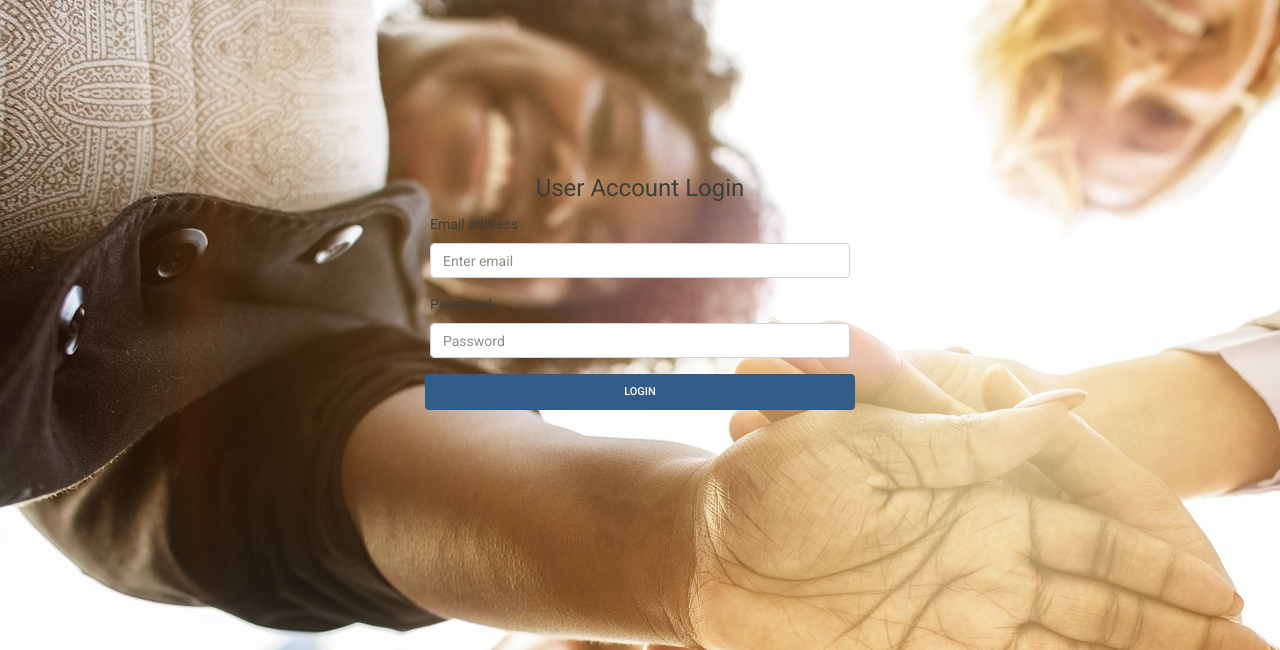
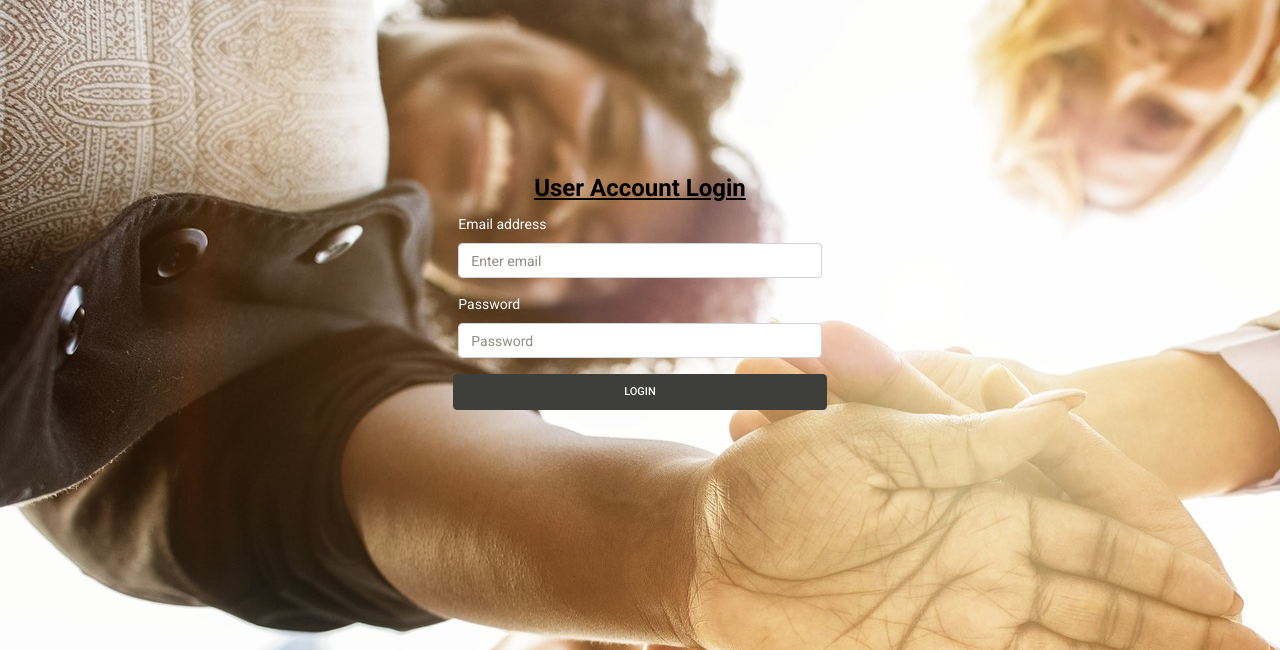
Before and after one commit to xcxgxw/xwxexbxexnxg, a PHP site: page /xwxexbxexnxg/loginPage.php in a window 1280 px wide. Shown: the part 54-704 px from the top of the page. Run offline with PHP 8.4, Linux system fonts and the light colour scheme.

Commit message:
Font Changed

```diff
--- a/web/loginPage.php
+++ b/web/loginPage.php
@@ -2,7 +2,7 @@
 <html lang="en">
 <head>
 <title>Login Page</title>
-  <meta charset="utf-8">
+<meta charset="utf-8">
   <meta name="viewport" content="width=device-width, initial-scale=1">
   <link rel="stylesheet" type="text/css" href="design.css">
   <link rel="stylesheet" href="https://bootswatch.com/4/sandstone/bootstrap.min.css">
@@ -29,14 +29,14 @@
         </div>
     </nav>
 
-    <form action="discussion_thread.php" method='get'>
+    <form action="discussion_thread.php" class ="container" method='get'>
 
-        <legend style="text-align: center; margin-top: 170px">User Account Login</legend>
+        <legend style="text-align: center; margin-top: 170px"><font color ="black"><u><b>User Account Login</b></u></font></legend>
 
         <div class="form-row">
             <div class="form-group col-md-4"></div>
             <div class="form-group col-md-4">
-                <label for="exampleInputEmail1">Email address</label>
+                <label for="exampleInputEmail1"><font color = "White">Email address</font></label>
                 <input type="email" class="form-control" id="exampleInputEmail1" aria-describedby="emailHelp" placeholder="Enter email">
             </div>
             <div class="form-group col-md-4"></div>
@@ -45,7 +45,7 @@
         <div class="form-row">
             <div class="form-group col-md-4"></div>
             <div class="form-group col-md-4">
-                <label for="exampleInputPassword1">Password</label>
+                <label for="exampleInputPassword1"><font color = "White">Password</font></label>
                 <input type="password" class="form-control" id="exampleInputPassword1" placeholder="Password">
             </div>
             <div class="form-group col-md-4"></div>
@@ -53,7 +53,7 @@
 
         <div class="form-row">
             <div class="form-group col-md-4"></div>
-            <button type="submit" class="btn btn-primary col-md-4" href="discussion_thread.php">Login</button>
+            <button type="submit" class="btn btn-dark col-md-4" href="discussion_thread.php">Login</button>
             <div class="form-group col-md-4"></div>
         </div>
 
```
